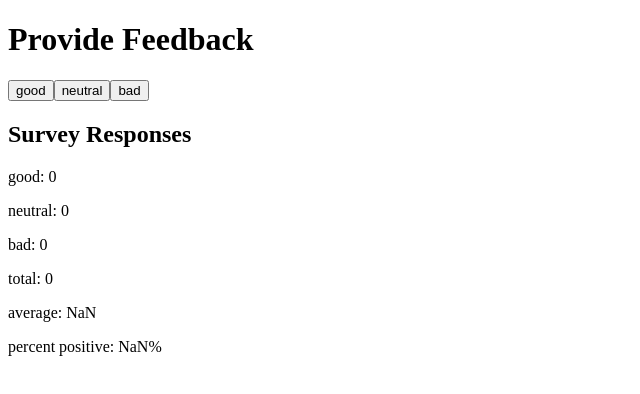
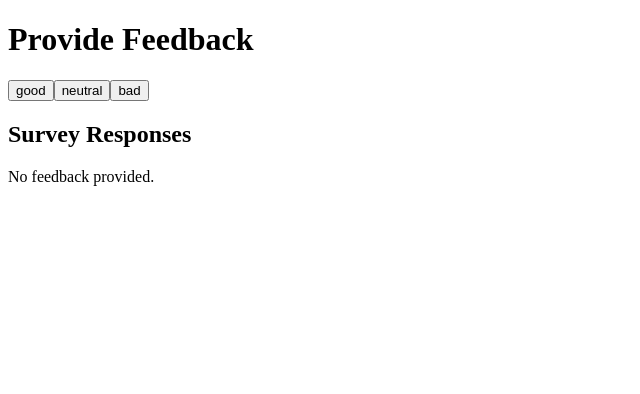
Before and after one commit to EthanDuggan/fullstackopen.com-exercises, a React (Create React App) app in the folder part1/unicafe/: page / in a window 1280 px wide. Shown: the top 394 px of the page, without its empty margins (0-640 px from the left). Built offline with nearby package versions, Linux system fonts and the light colour scheme.

Commit message:
completed exercise 1.9

```diff
--- a/part1/unicafe/src/App.js
+++ b/part1/unicafe/src/App.js
@@ -3,6 +3,8 @@ import {useState} from 'react'
 const Statistics = ({good, neutral, bad}) => {
 
   const total = good + neutral + bad
+
+  if(total == 0) return <p>No feedback provided.</p>
 
   return (
     <div>
```
